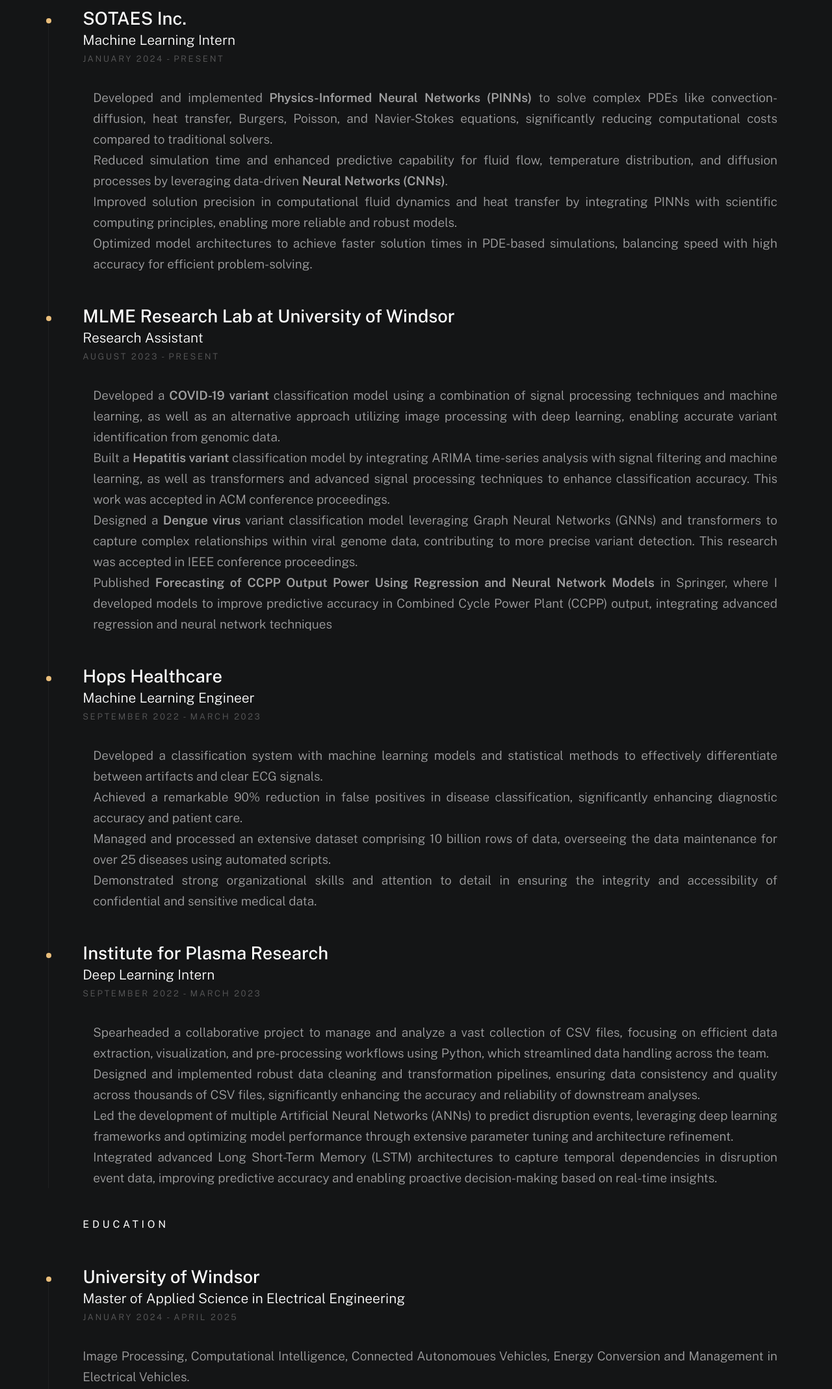
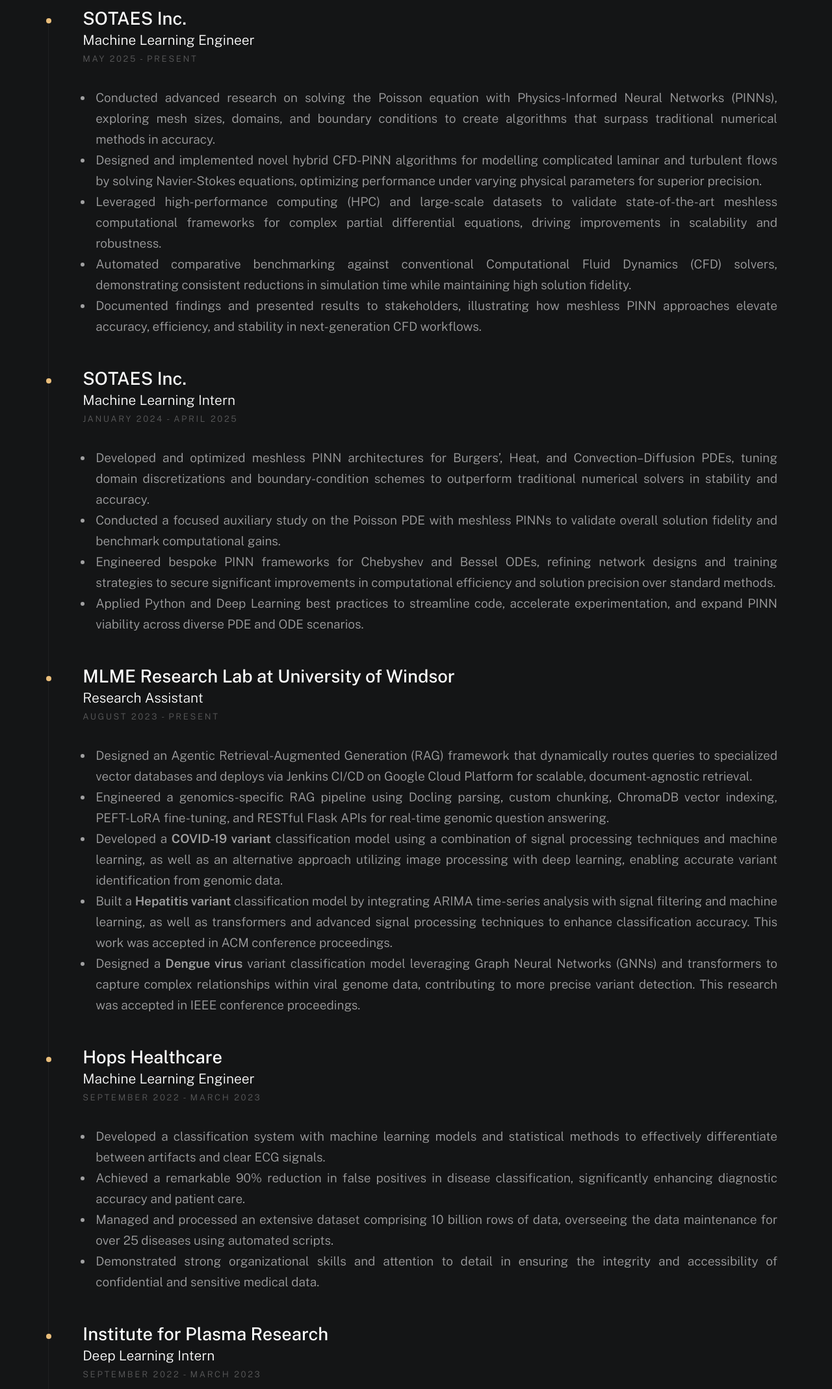
Before and after one commit to Luv-crypto/LoveFadia, a plain HTML site: page index.html in a window 1280 px wide. Shown: the part 2780-4917 px from the top of the page at 65% size. Drawn offline with nearby package versions, Linux system fonts and the light colour scheme; files whose address does not match are found by name; a web font is replaced by a local one.

Commit message:
Added new experience

```diff
--- a/index.html
+++ b/index.html
@@ -175,21 +175,43 @@
 
                         <div class="timeline" data-animate-el>
 
+                            <!-- Machine Learning Engineer – SOTAES Inc. -->
+                        <div class="timeline__block">
+                            <div class="timeline__bullet"></div>
+                            <div class="timeline__header">
+                                <h4 class="timeline__title">SOTAES Inc.</h4>
+                                <h5 class="timeline__meta">Machine Learning Engineer</h5>
+                                <p class="timeline__timeframe">May 2025 - Present</p>
+                            </div>
+                            <div class="timeline__desc">
+                                <p>
+                                    <ul>
+                                        <li>Conducted advanced research on solving the Poisson equation with Physics-Informed Neural Networks (PINNs), exploring mesh sizes, domains, and boundary conditions to create algorithms that surpass traditional numerical methods in accuracy.</li>
+                                        <li>Designed and implemented novel hybrid CFD-PINN algorithms for modelling complicated laminar and turbulent flows by solving Navier-Stokes equations, optimizing performance under varying physical parameters for superior precision.</li>
+                                        <li>Leveraged high-performance computing (HPC) and large-scale datasets to validate state-of-the-art meshless computational frameworks for complex partial differential equations, driving improvements in scalability and robustness.</li>
+                                        <li>Automated comparative benchmarking against conventional Computational Fluid Dynamics (CFD) solvers, demonstrating consistent reductions in simulation time while maintaining high solution fidelity.</li>
+                                        <li>Documented findings and presented results to stakeholders, illustrating how meshless PINN approaches elevate accuracy, efficiency, and stability in next-generation CFD workflows.</li>
+                                    </ul>
+                                </p>
+                            </div>
+                        </div>
+
+
                             <div class="timeline__block">
                                 <div class="timeline__bullet"></div>
                                 <div class="timeline__header">
                                     <h4 class="timeline__title">SOTAES Inc.</h3>
                                     <h5 class="timeline__meta">Machine Learning Intern</h5>
-                                    <p class="timeline__timeframe">January 2024 - Present</p>
+                                    <p class="timeline__timeframe">January 2024 - April 2025</p>
                                 </div>
                                 <div class="timeline__desc">
                                     <p>
                                         <ul>
-                                        Developed and implemented <strong>Physics-Informed Neural Networks (PINNs)</strong> to solve complex PDEs like convection-diffusion, heat transfer, Burgers, Poisson, and Navier-Stokes equations, significantly reducing computational costs compared to traditional solvers.<br>
-                                        Reduced simulation time and enhanced predictive capability for fluid flow, temperature distribution, and diffusion processes by leveraging data-driven <strong> Neural Networks (CNNs)</strong>.<br>
-                                        Improved solution precision in computational fluid dynamics and heat transfer by integrating PINNs with scientific computing principles, enabling more reliable and robust models.<br>
-                                        Optimized model architectures to achieve faster solution times in PDE-based simulations, balancing speed with high accuracy for efficient problem-solving. <br>
-                                        </ul>
+                                            <li>Developed and optimized meshless PINN architectures for Burgers’, Heat, and Convection–Diffusion PDEs, tuning domain discretizations and boundary-condition schemes to outperform traditional numerical solvers in stability and accuracy.</li>
+                                            <li>Conducted a focused auxiliary study on the Poisson PDE with meshless PINNs to validate overall solution fidelity and benchmark computational gains.</li>
+                                            <li>Engineered bespoke PINN frameworks for Chebyshev and Bessel ODEs, refining network designs and training strategies to secure significant improvements in computational efficiency and solution precision over standard methods.</li>
+                                            <li>Applied Python and Deep Learning best practices to streamline code, accelerate experimentation, and expand PINN viability across diverse PDE and ODE scenarios.</li>
+                                         </ul>
                                     </p>
                                 </div>
                             </div>
@@ -204,10 +226,11 @@
                                 <div class="timeline__desc">
                                     <p>
                                         <ul>
-                                            Developed a <strong> COVID-19 variant</strong> classification model using a combination of signal processing techniques and machine learning, as well as an alternative approach utilizing image processing with deep learning, enabling accurate variant identification from genomic data. <br>
-                                            Built a <strong> Hepatitis variant </strong> classification model by integrating ARIMA time-series analysis with signal filtering and machine learning, as well as transformers and advanced signal processing techniques to enhance classification accuracy. This work was accepted in ACM conference proceedings. <br>
-                                            Designed a <strong> Dengue virus </strong> variant classification model leveraging Graph Neural Networks (GNNs) and transformers to capture complex relationships within viral genome data, contributing to more precise variant detection. This research was accepted in IEEE conference proceedings.<br>
-                                            Published <strong> Forecasting of CCPP Output Power Using Regression and Neural Network Models</strong> in Springer, where I developed models to improve predictive accuracy in Combined Cycle Power Plant (CCPP) output, integrating advanced regression and neural network techniques<br>
+                                            <li>Designed an Agentic Retrieval-Augmented Generation (RAG) framework that dynamically routes queries to specialized vector databases and deploys via Jenkins CI/CD on Google Cloud Platform for scalable, document-agnostic retrieval.</li>
+                                            <li>Engineered a genomics-specific RAG pipeline using Docling parsing, custom chunking, ChromaDB vector indexing, PEFT-LoRA fine-tuning, and RESTful Flask APIs for real-time genomic question answering.</li>
+                                            <li>Developed a <strong>COVID-19 variant</strong> classification model using a combination of signal processing techniques and machine learning, as well as an alternative approach utilizing image processing with deep learning, enabling accurate variant identification from genomic data.</li>
+                                            <li>Built a <strong>Hepatitis variant</strong> classification model by integrating ARIMA time-series analysis with signal filtering and machine learning, as well as transformers and advanced signal processing techniques to enhance classification accuracy. This work was accepted in ACM conference proceedings.</li>
+                                            <li>Designed a <strong>Dengue virus</strong> variant classification model leveraging Graph Neural Networks (GNNs) and transformers to capture complex relationships within viral genome data, contributing to more precise variant detection. This research was accepted in IEEE conference proceedings.</li>
                                         </ul>
                                     </p>
                                 </div>
@@ -225,10 +248,10 @@
                                 <div class="timeline__desc">
                                     <p>
                                         <ul>
-                                        Developed a classification system with machine learning models and statistical methods to effectively differentiate between artifacts and clear ECG signals. <br>
-                                        Achieved a remarkable 90% reduction in false positives in disease classification, significantly enhancing diagnostic accuracy and patient care. <br>
-                                        Managed and processed an extensive dataset comprising 10 billion rows of data, overseeing the data maintenance for over 25 diseases using automated scripts. <br>
-                                        Demonstrated strong organizational skills and attention to detail in ensuring the integrity and accessibility of confidential and sensitive medical data. <br>
+                                            <li>Developed a classification system with machine learning models and statistical methods to effectively differentiate between artifacts and clear ECG signals.</li>
+                                            <li>Achieved a remarkable 90% reduction in false positives in disease classification, significantly enhancing diagnostic accuracy and patient care.</li>
+                                            <li>Managed and processed an extensive dataset comprising 10 billion rows of data, overseeing the data maintenance for over 25 diseases using automated scripts.</li>
+                                            <li>Demonstrated strong organizational skills and attention to detail in ensuring the integrity and accessibility of confidential and sensitive medical data.</li>
                                         </ul>
                                     </p>
                                 </div>
@@ -244,11 +267,12 @@
                                 <div class="timeline__desc">
                                     <p>
                                         <ul>
-                                            Spearheaded a collaborative project to manage and analyze a vast collection of CSV files, focusing on efficient data extraction, visualization, and pre-processing workflows using Python, which streamlined data handling across the team.<br>
-                                            Designed and implemented robust data cleaning and transformation pipelines, ensuring data consistency and quality across thousands of CSV files, significantly enhancing the accuracy and reliability of downstream analyses.<br>
-                                            Led the development of multiple Artificial Neural Networks (ANNs) to predict disruption events, leveraging deep learning frameworks and optimizing model performance through extensive parameter tuning and architecture refinement.<br>
-                                            Integrated advanced Long Short-Term Memory (LSTM) architectures to capture temporal dependencies in disruption event data, improving predictive accuracy and enabling proactive decision-making based on real-time insights.<br>
+                                            <li>Spearheaded a collaborative project to manage and analyze a vast collection of CSV files, focusing on efficient data extraction, visualization, and pre-processing workflows using Python, which streamlined data handling across the team.</li>
+                                            <li>Designed and implemented robust data cleaning and transformation pipelines, ensuring data consistency and quality across thousands of CSV files, significantly enhancing the accuracy and reliability of downstream analyses.</li>
+                                            <li>Led the development of multiple Artificial Neural Networks (ANNs) to predict disruption events, leveraging deep learning frameworks and optimizing model performance through extensive parameter tuning and architecture refinement.</li>
+                                            <li>Integrated advanced Long Short-Term Memory (LSTM) architectures to capture temporal dependencies in disruption event data, improving predictive accuracy and enabling proactive decision-making based on real-time insights.</li>
                                         </ul>
+
                                     </p>
                                 </div>
                             </div>
@@ -331,7 +355,7 @@
                                             Computational Biology & Bio-informatics
                                         </div>
                                         <div class="folio-list__item-title" style="font-size: 20px; line-height: 1.5;">
-                                            COVID-19 Variant Classification by Machine Learning, Signal Processing and Dimensionality Reduction
+                                                Multifaceted Computational Framework for COVID-19 Variant Classification Using Advanced Machine Learning, Signal Processing, and High-Dimensional Feature Reduction Techniques
                                         </div>
 
                                     </div>
```
